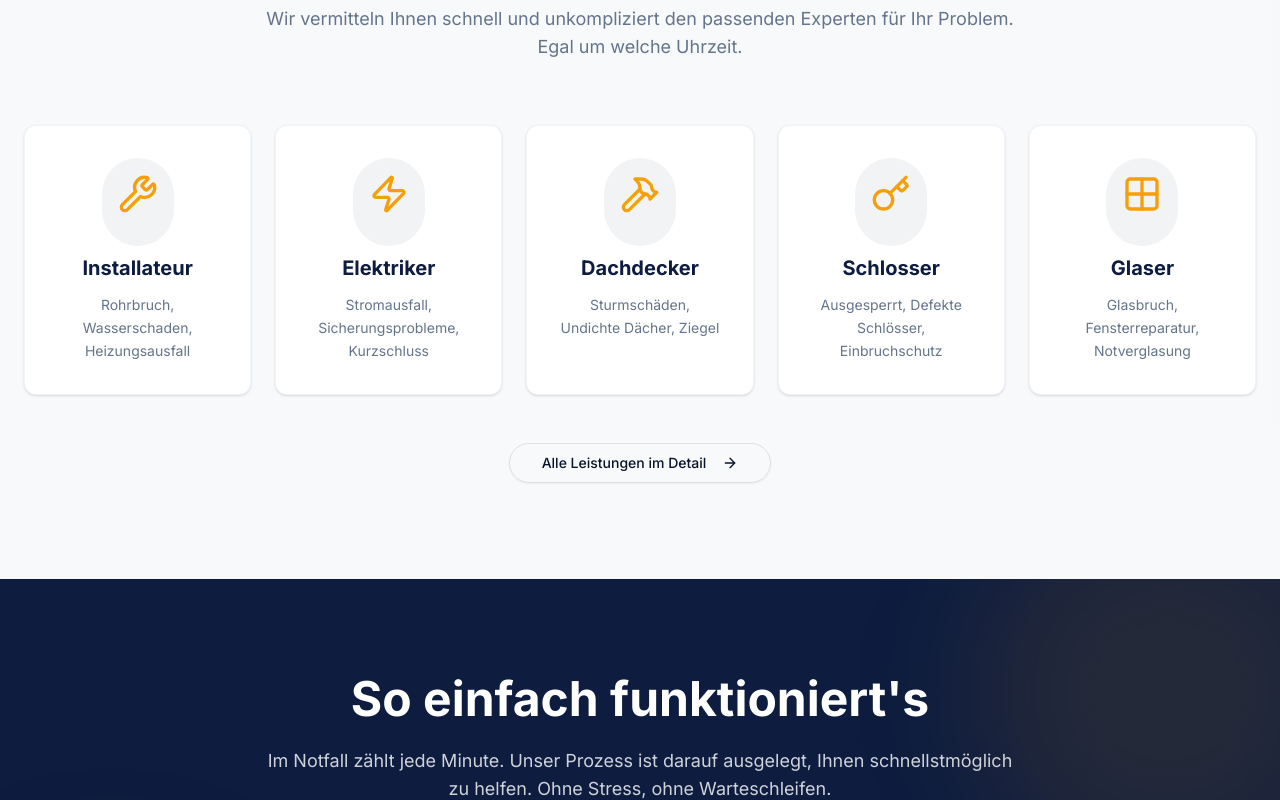
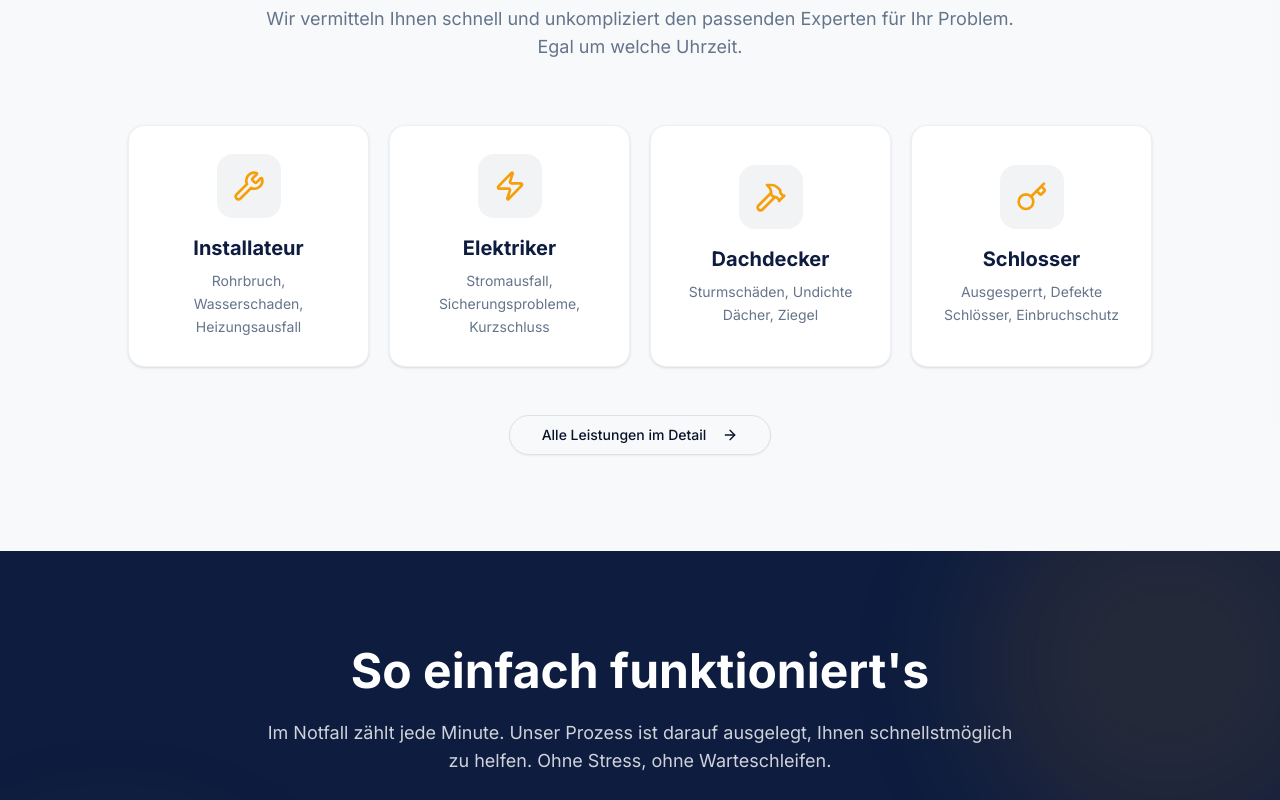
Before and after one commit to tufan8877/Notprofi24, a React (Vite) app: page / in a window 1280 px wide. Shown: the part 1100-1900 px from the top of the page. Built offline with nearby package versions, Linux system fonts and the light colour scheme.

Commit message:
Compact homepage services into 2x2 grid and remove Glaser

```diff
--- a/src/pages/Home.tsx
+++ b/src/pages/Home.tsx
@@ -10,12 +10,10 @@ import {
   Zap,
   Hammer,
   Key,
-  Grid2X2,
   ArrowRight,
   CheckCircle2
 } from "lucide-react";
 import { Button } from "@/components/ui/button";
-import { Card, CardContent } from "@/components/ui/card";
 
 export default function Home() {
   const fadeIn = {
@@ -37,7 +35,6 @@ export default function Home() {
     { icon: <Zap className="w-10 h-10 mb-4 text-secondary" />, title: "Elektriker", desc: "Stromausfall, Sicherungsprobleme, Kurzschluss" },
     { icon: <Hammer className="w-10 h-10 mb-4 text-secondary" />, title: "Dachdecker", desc: "Sturmschäden, Undichte Dächer, Ziegel" },
     { icon: <Key className="w-10 h-10 mb-4 text-secondary" />, title: "Schlosser", desc: "Ausgesperrt, Defekte Schlösser, Einbruchschutz" },
-    { icon: <Grid2X2 className="w-10 h-10 mb-4 text-secondary" />, title: "Glaser", desc: "Glasbruch, Fensterreparatur, Notverglasung" }
   ];
 
   return (
@@ -140,7 +137,7 @@ export default function Home() {
           </div>
 
           <motion.div
-            className="grid grid-cols-1 md:grid-cols-3 lg:grid-cols-5 gap-6"
+            className="grid grid-cols-2 lg:grid-cols-4 gap-3 sm:gap-5 max-w-5xl mx-auto"
             variants={staggerContainer}
             initial="initial"
             whileInView="animate"
@@ -148,15 +145,15 @@ export default function Home() {
           >
             {services.map((service, index) => (
               <motion.div key={index} variants={fadeIn}>
-                <Card className="h-full hover:shadow-xl hover:border-secondary/50 transition-all duration-300 group border-border/50 bg-white">
-                  <CardContent className="p-8 text-center flex flex-col items-center">
-                    <div className="p-4 rounded-full bg-primary/5 group-hover:bg-primary/10 transition-colors mb-2">
+                <Link href={"/leistungen#" + service.title.toLowerCase()} className="h-full block">
+                  <div className="h-full min-h-[190px] sm:min-h-[220px] bg-white rounded-2xl border border-border/60 shadow-sm hover:shadow-lg hover:border-secondary/50 transition-all duration-300 p-5 sm:p-7 text-center flex flex-col items-center justify-center group">
+                    <div className="w-14 h-14 sm:w-16 sm:h-16 rounded-2xl bg-primary/5 group-hover:bg-primary/10 flex items-center justify-center mb-4 [&_svg]:mb-0 [&_svg]:w-8 [&_svg]:h-8">
                       {service.icon}
                     </div>
-                    <h3 className="text-xl font-bold mb-3 text-primary">{service.title}</h3>
-                    <p className="text-sm text-muted-foreground leading-relaxed">{service.desc}</p>
-                  </CardContent>
-                </Card>
+                    <h3 className="text-lg sm:text-xl font-bold mb-2 text-primary">{service.title}</h3>
+                    <p className="text-xs sm:text-sm text-muted-foreground leading-relaxed">{service.desc}</p>
+                  </div>
+                </Link>
               </motion.div>
             ))}
           </motion.div>
@@ -244,7 +241,7 @@ export default function Home() {
               className="bg-primary text-white rounded-3xl p-10 h-full flex flex-col justify-center relative overflow-hidden"
             >
               <div className="absolute top-0 right-0 p-8 opacity-5">
-                <Grid2X2 className="w-48 h-48" />
+                <ShieldCheck className="w-48 h-48" />
               </div>
               <div className="relative z-10">
                 <h2 className="text-3xl font-bold mb-4">Für Hausverwaltungen</h2>
```
